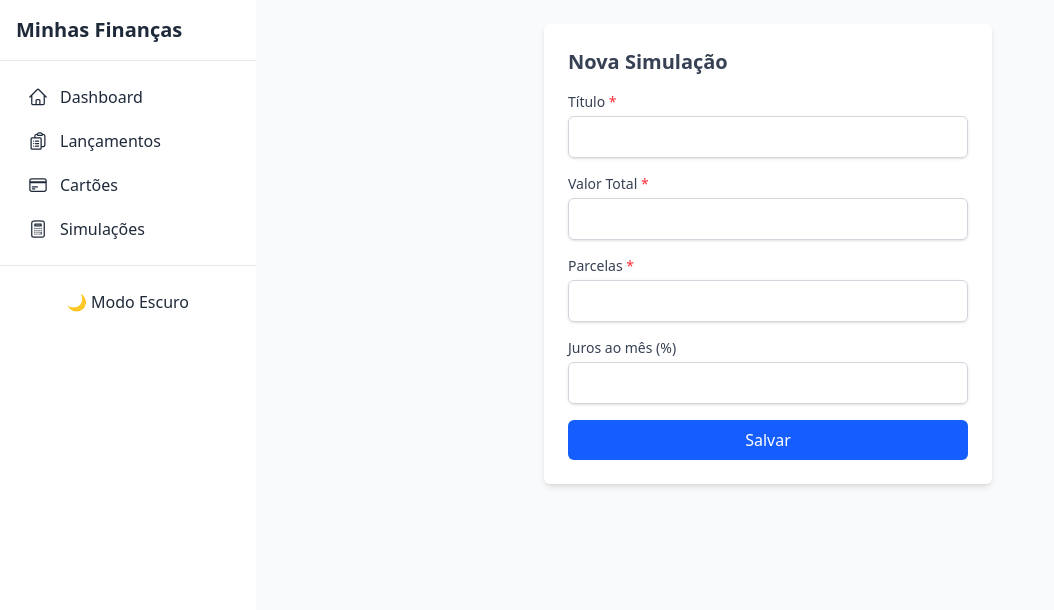
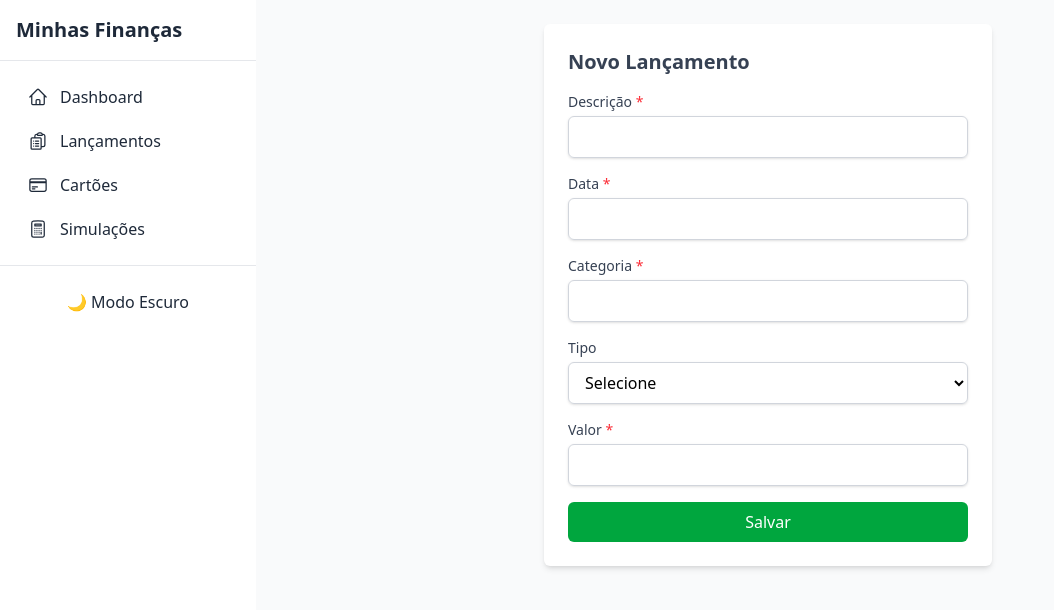
Before and after one commit to SamuelSmith16/sistema-financeiro, a React (Vite) app in the folder frontend/: page /simulacoes/nova in a window 1280 px wide. Shown: the top 610 px of the page, without its empty margins (0-1054 px from the left). Built offline with nearby package versions, Linux system fonts and the light colour scheme; no server answers.

Commit message:
feat: refactor NovaSimulacao component to NovoLancamento with updated form fields and validation

```diff
--- a/frontend/src/pages/NovaSimulacao.jsx
+++ b/frontend/src/pages/NovaSimulacao.jsx
@@ -1,12 +1,13 @@
 import { useState } from "react";
 import Input from "../components/form/Input";
 
-export default function NovaSimulacao() {
+export default function NovoLancamento() {
     const [form, setForm] = useState({
-    titulo: "",
-    valor_total: "",
-    quantidade_parcelas: "",
-    juros_ao_mes: ""
+        descricao: "",
+        data: "",
+        categoria: "",
+        tipo: "",
+        valor: ""
     });
 
     const [errors, setErrors] = useState({});
@@ -20,9 +21,11 @@ export default function NovaSimulacao() {
 
     const validar = () => {
         const novosErros = {};
-    if (!form.titulo.trim()) novosErros.titulo = "Título é obrigatório";
-    if (!form.valor_total || Number(form.valor_total) <= 0) novosErros.valor_total = "Valor deve ser maior que zero";
-    if (!form.quantidade_parcelas || Number(form.quantidade_parcelas) < 1) novosErros.quantidade_parcelas = "Parcelas deve ser >= 1";
+        if (!form.descricao.trim()) novosErros.descricao = "Descrição é obrigatória";
+        if (!form.data) novosErros.data = "Data é obrigatória";
+        if (!form.categoria.trim()) novosErros.categoria = "Categoria é obrigatória";
+        if (!["Receita", "Despesa"].includes(form.tipo)) novosErros.tipo = "Tipo deve ser Receita ou Despesa";
+        if (!form.valor || Number(form.valor) <= 0) novosErros.valor = "Valor deve ser maior que zero";
         return novosErros;
     };
 
@@ -35,16 +38,16 @@ export default function NovaSimulacao() {
         }
 
         try {
-      const res = await fetch("https://<seu-backend>.onrender.com/simulacoes", {
+            const res = await fetch("https://<seu-backend>.onrender.com/lancamentos", {
                 method: "POST",
                 headers: { "Content-Type": "application/json" },
                 body: JSON.stringify(form)
             });
 
-      if (!res.ok) throw new Error("Erro ao salvar simulação");
+            if (!res.ok) throw new Error("Erro ao salvar lançamento");
 
-      setSuccess("Simulação salva com sucesso!");
-      setForm({ titulo: "", valor_total: "", quantidade_parcelas: "", juros_ao_mes: "" });
+            setSuccess("Lançamento salvo com sucesso!");
+            setForm({ descricao: "", data: "", categoria: "", tipo: "", valor: "" });
         } catch (err) {
             setApiError(err.message);
         }
@@ -52,14 +55,31 @@ export default function NovaSimulacao() {
 
     return (
         <form onSubmit={handleSubmit} className="max-w-md mx-auto p-6 bg-white dark:bg-gray-800 rounded-md shadow-md space-y-4">
-      <h2 className="text-xl font-semibold text-gray-700 dark:text-white">Nova Simulação</h2>
+            <h2 className="text-xl font-semibold text-gray-700 dark:text-white">Novo Lançamento</h2>
 
-      <Input label="Título" name="titulo" value={form.titulo} onChange={handleChange} required error={errors.titulo} />
-      <Input label="Valor Total" name="valor_total" value={form.valor_total} onChange={handleChange} required error={errors.valor_total} />
-      <Input label="Parcelas" name="quantidade_parcelas" value={form.quantidade_parcelas} onChange={handleChange} required error={errors.quantidade_parcelas} />
-      <Input label="Juros ao mês (%)" name="juros_ao_mes" value={form.juros_ao_mes} onChange={handleChange} />
+            <Input label="Descrição" name="descricao" value={form.descricao} onChange={handleChange} required error={errors.descricao} />
+            <Input label="Data" name="data" value={form.data} onChange={handleChange} required error={errors.data} />
+            <Input label="Categoria" name="categoria" value={form.categoria} onChange={handleChange} required error={errors.categoria} />
 
-      <button type="submit" className="w-full bg-blue-600 text-white py-2 rounded-md hover:bg-blue-700">
+            <div className="mb-4">
+                <label className="block text-sm font-medium text-gray-700 dark:text-gray-200 mb-1">Tipo</label>
+                <select
+                    name="tipo"
+                    value={form.tipo}
+                    onChange={handleChange}
+                    className={`w-full px-3 py-2 border rounded-md shadow-sm focus:outline-none ${errors.tipo ? "border-red-500" : "border-gray-300"
+                        }`}
+                >
+                    <option value="">Selecione</option>
+                    <option value="Receita">Receita</option>
+                    <option value="Despesa">Despesa</option>
+                </select>
+                {errors.tipo && <p className="text-red-500 text-xs mt-1">{errors.tipo}</p>}
+            </div>
+
+            <Input label="Valor" name="valor" value={form.valor} onChange={handleChange} required error={errors.valor} />
+
+            <button type="submit" className="w-full bg-green-600 text-white py-2 rounded-md hover:bg-green-700">
                 Salvar
             </button>
 
```
Lines whose indentation alone changed are shown as unchanged.
